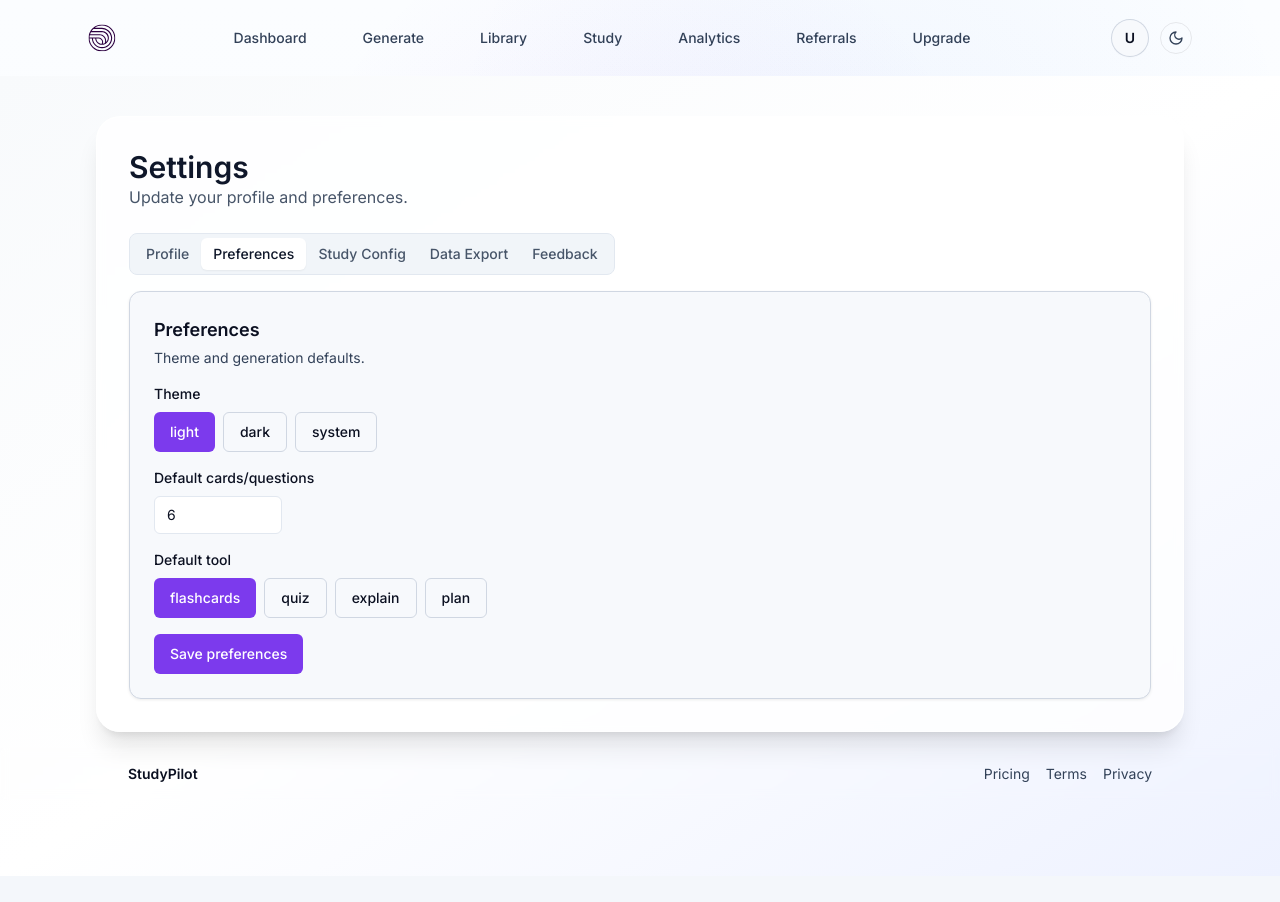
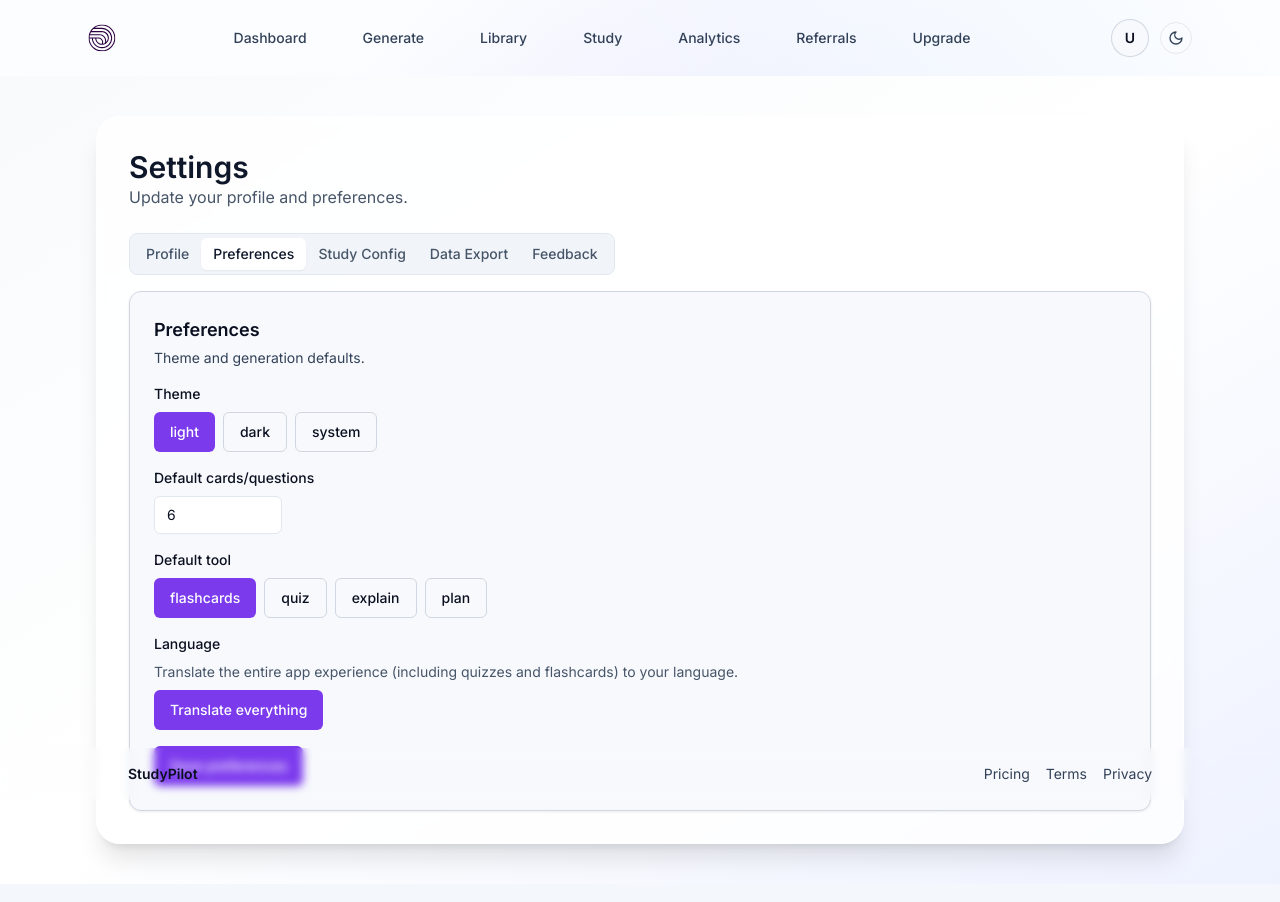
Before and after one commit to sirbxueonline-arch/phsionline-app, a Next.js app: page /settings/preferences in a window 1280 px wide. Shown: the top 902 px of the page. Built offline with nearby package versions, Linux system fonts and the light colour scheme; no server answers; the database is empty; sample sign-in values are in the browser's storage.

Commit message:
Add full translation toggle button in settings preferences

```diff
--- a/app/(app)/settings/preferences/page.tsx
+++ b/app/(app)/settings/preferences/page.tsx
@@ -14,6 +14,9 @@ export default function PreferencesSettingsPage() {
   const [saving, setSaving] = useState(false);
   const [defaultCards, setDefaultCards] = useState(6);
   const [defaultTool, setDefaultTool] = useState("flashcards");
+  const [translateAll, setTranslateAll] = useState(false);
+  const [translationSaving, setTranslationSaving] = useState(false);
+  const [translationMessage, setTranslationMessage] = useState<string | null>(null);
 
   useEffect(() => {
     // This would pull defaults from Firestore; stubbed with local state for now
@@ -28,6 +31,18 @@ export default function PreferencesSettingsPage() {
       defaultTool
     });
     setSaving(false);
+  };
+
+  const enableFullTranslation = async () => {
+    if (!user) return;
+    setTranslationSaving(true);
+    setTranslationMessage(null);
+    await updateDoc(doc(db, "users", user.uid), {
+      translateEverything: true
+    });
+    setTranslateAll(true);
+    setTranslationSaving(false);
+    setTranslationMessage("Full translation enabled for your account (site, quizzes, and flashcards).");
   };
 
   return (
@@ -74,6 +89,16 @@ export default function PreferencesSettingsPage() {
             ))}
           </div>
         </div>
+        <div className="space-y-2">
+          <p className="text-sm font-medium">Language</p>
+          <p className="text-sm text-slate-600 dark:text-slate-300">
+            Translate the entire app experience (including quizzes and flashcards) to your language.
+          </p>
+          <Button onClick={enableFullTranslation} disabled={translationSaving || translateAll}>
+            {translationSaving ? "Enabling translation..." : translateAll ? "Translation enabled" : "Translate everything"}
+          </Button>
+          {translationMessage && <p className="text-xs text-emerald-600 dark:text-emerald-400">{translationMessage}</p>}
+        </div>
         <Button onClick={savePreferences} disabled={saving}>
           {saving ? "Saving..." : "Save preferences"}
         </Button>
```
